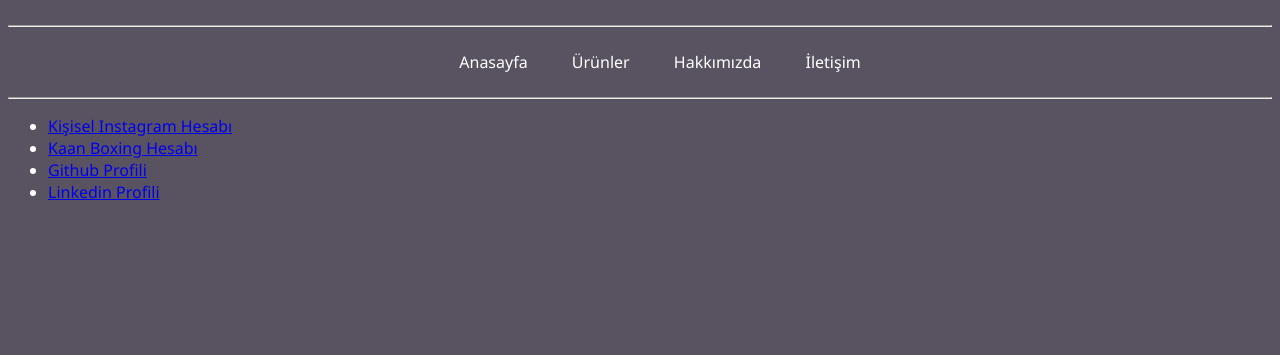
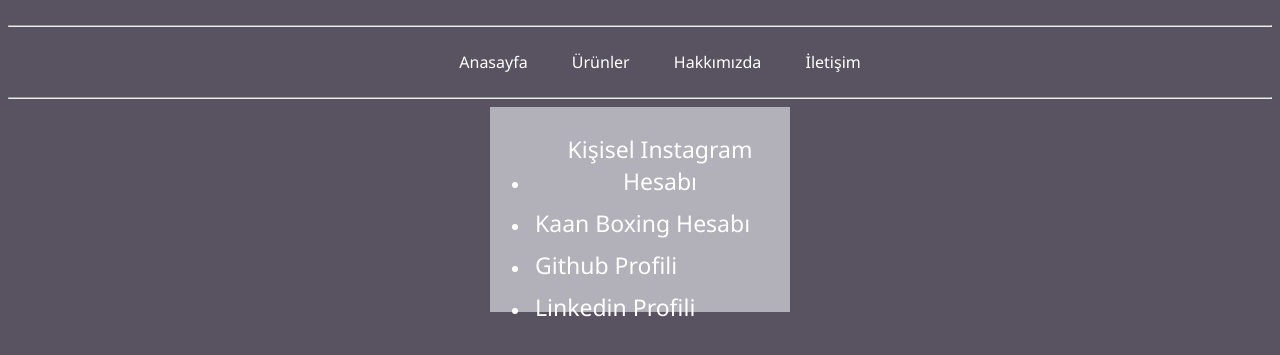
Before and after one commit to kaanpiskin/kodluyoruz-frontend, a plain HTML site: page css_odev/contacts.html in a window 1280 px wide. Shown: the part 155-510 px from the top of the page. Drawn offline with Linux system fonts and the light colour scheme.

Commit message:
iletisim sayfasi

```diff
--- a/css_odev/css/style.css
+++ b/css_odev/css/style.css
@@ -111,5 +111,24 @@ body{
     /* display: flex;             */
     justify-content: center;
     margin: auto;
+}
+.iletisim{
+    width: 300px;
+    height: 200px;
+    background-color: #B2B1B9;
+    align-items: center;
+    margin: auto;
+    padding-top: 5px;
 
 }
+.iletisim>ul>li>a{
+    color: white;
+    text-decoration:none;
+    display: inline-block;
+    list-style-position: inside;
+    text-align: center;
+    font-size: 23px;
+    padding:5px;
+
+
+}
```
